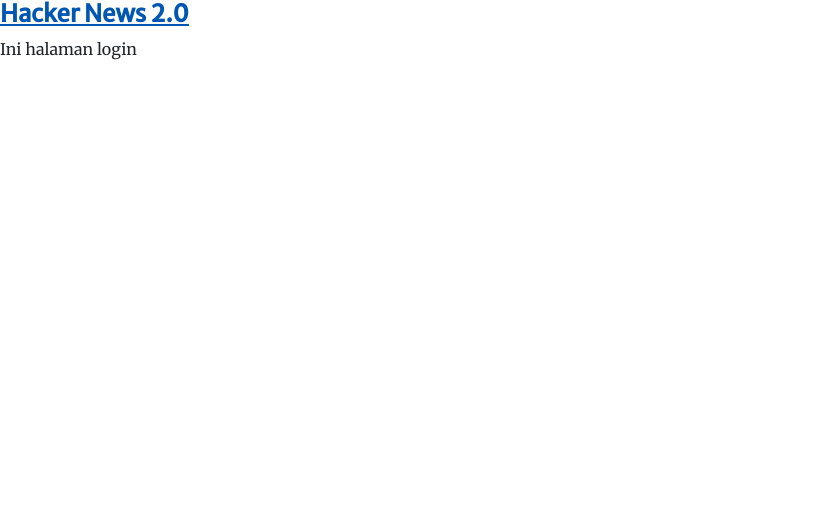
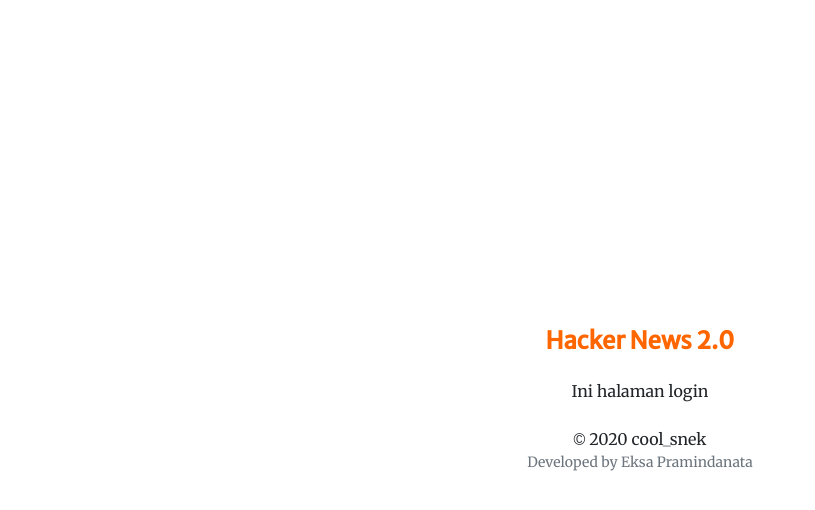
Before and after one commit to pramindanata/hackernews-2.0-client, a React (Create React App) app: page /login in a window 1280 px wide. Shown: the top 510 px of the page, without its empty margins (0-815 px from the left). Built offline with nearby package versions, Linux system fonts and the light colour scheme; a small style sheet from the web is missing; what axios-progress-bar would draw is missing.

Commit message:
auth layout done

```diff
--- a/src/asset/app.scss
+++ b/src/asset/app.scss
@@ -1,2 +1,3 @@
 @import "./bootstrap.scss";
 @import "./progress-bar.scss";
+@import "./custom.scss";
--- a/src/asset/bootstrap.scss
+++ b/src/asset/bootstrap.scss
@@ -38,6 +38,10 @@
 // Prefix `c` stand for `custom`
 $c-lg-breakpoint: map-get($grid-breakpoints, "lg");
 
+.text-sm {
+  font-size: $font-size-sm;
+}
+
 @media (max-width: $c-lg-breakpoint - 1) {
   .app-navbar .navbar-nav {
     flex-direction: row;
--- /dev/null
+++ b/src/asset/custom.scss
@@ -0,0 +1,5 @@
+div#root {
+  display: flex;
+  flex-direction: column;
+  min-height: 100vh;
+}
--- a/src/layout/Auth.tsx
+++ /dev/null
@@ -1,14 +0,0 @@
-import React from 'react'
-
-const Auth = (props: any): JSX.Element => {
-  return (
-    <div>
-      <a href="/">
-        <h4>Hacker News 2.0</h4>
-      </a>
-      <div>{props.children}</div>
-    </div>
-  )
-}
-
-export default Auth
--- /dev/null
+++ b/src/layout/Auth/index.module.css
@@ -0,0 +1,23 @@
+.wrapper {
+  flex: 1;
+  text-align: center;
+}
+
+.container {
+  min-height: 100vh;
+  display: flex;
+  align-items: center;
+}
+
+.header {
+  color: #ff6600;
+  text-decoration: none!important;
+}
+
+.header:hover {
+  color: #ff6600;
+}
+
+.copyright {
+  font-family: sans-serif;
+}
--- /dev/null
+++ b/src/layout/Auth/index.tsx
@@ -0,0 +1,32 @@
+import React from 'react'
+import { Container } from 'react-bootstrap'
+import styles from '@/layout/Auth/index.module.css'
+
+const Auth = (props: any): JSX.Element => {
+  const year = new Date().getFullYear()
+
+  return (
+    <Container className={styles.container}>
+      <div className={`py-5 ${styles.wrapper}`}>
+        <div className="mb-4">
+          <a href="/" className={styles.header}>
+            <h4>Hacker News 2.0</h4>
+          </a>
+        </div>
+
+        {props.children}
+
+        <div className="mt-4">
+          <div>
+            <span className={styles.copyright}>&copy;</span> {year} cool_snek
+          </div>
+          <div className="text-sm text-muted">
+            Developed by <span>Eksa Pramindanata</span>
+          </div>
+        </div>
+      </div>
+    </Container>
+  )
+}
+
+export default Auth
--- a/src/layout/default.tsx
+++ b/src/layout/default.tsx
@@ -1,15 +1,17 @@
 import React from 'react'
 import { Container } from 'react-bootstrap'
 import Header from '@/shared/components/header'
+import Footer from '@/shared/components/Footer'
 
 const Default = (props: any): JSX.Element => {
   return (
     <>
       <Header />
-      <Container>
+      <Container className="py-4" style={{ flex: 1 }}>
         <div>This is a header</div>
         {props.children}
       </Container>
+      <Footer />
     </>
   )
 }
--- /dev/null
+++ b/src/shared/components/Footer/index.module.css
@@ -0,0 +1,3 @@
+.copyright {
+  font-family: sans-serif;
+}
--- /dev/null
+++ b/src/shared/components/Footer/index.tsx
@@ -0,0 +1,22 @@
+import React from 'react'
+import { Container } from 'react-bootstrap'
+import styles from '@/shared/components/Footer/index.module.css'
+
+const Footer = (): JSX.Element => {
+  const year = new Date().getFullYear()
+
+  return (
+    <div className="bg-dark text-light">
+      <Container className="text-center py-4">
+        <div>
+          <span className={styles.copyright}>&copy;</span> {year} cool_snek
+        </div>
+        <div className="text-sm text-muted">
+          Developed by <span>Eksa Pramindanata</span>
+        </div>
+      </Container>
+    </div>
+  )
+}
+
+export default Footer
--- a/src/shared/components/header/desktopNav.tsx
+++ b/src/shared/components/header/desktopNav.tsx
@@ -16,7 +16,7 @@
       </Form>
 
       <Navbar.Brand as={Link} to="/" className="desktop-nav-item">
-        <h5 className="m-0">Hacker Rank 2.0</h5>
+        <h5 className="m-0">Hacker News 2.0</h5>
       </Navbar.Brand>
 
       <Nav
--- a/src/shared/components/header/mobileNav.tsx
+++ b/src/shared/components/header/mobileNav.tsx
@@ -7,7 +7,7 @@
   return (
     <>
       <Navbar.Brand as={Link} to="/" className="mobile-nav-item">
-        <h5 className="m-0">Hacker Rank 2.0</h5>
+        <h5 className="m-0">Hacker News 2.0</h5>
       </Navbar.Brand>
       <Navbar.Toggle className="mobile-nav-item" aria-controls="navbar" />
       <Navbar.Collapse className="mobile-nav-item" id="navbar">
```
